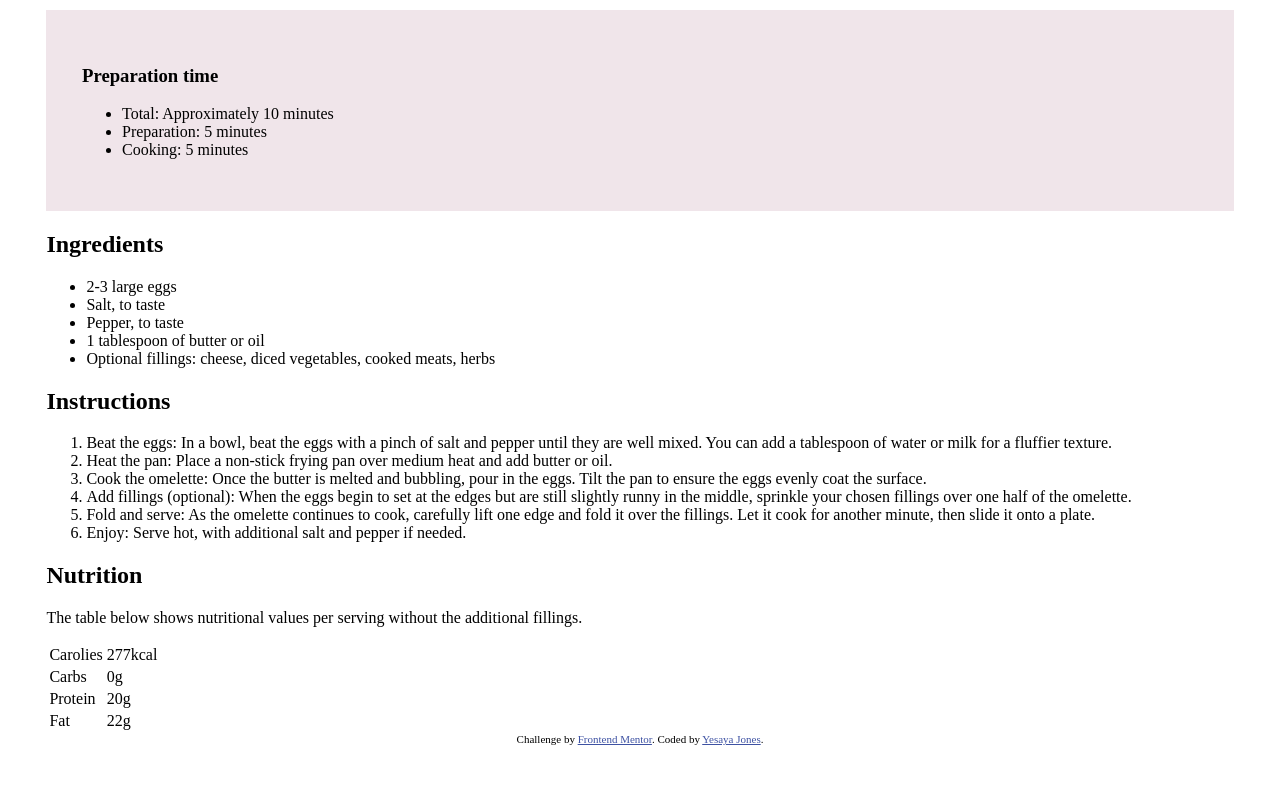
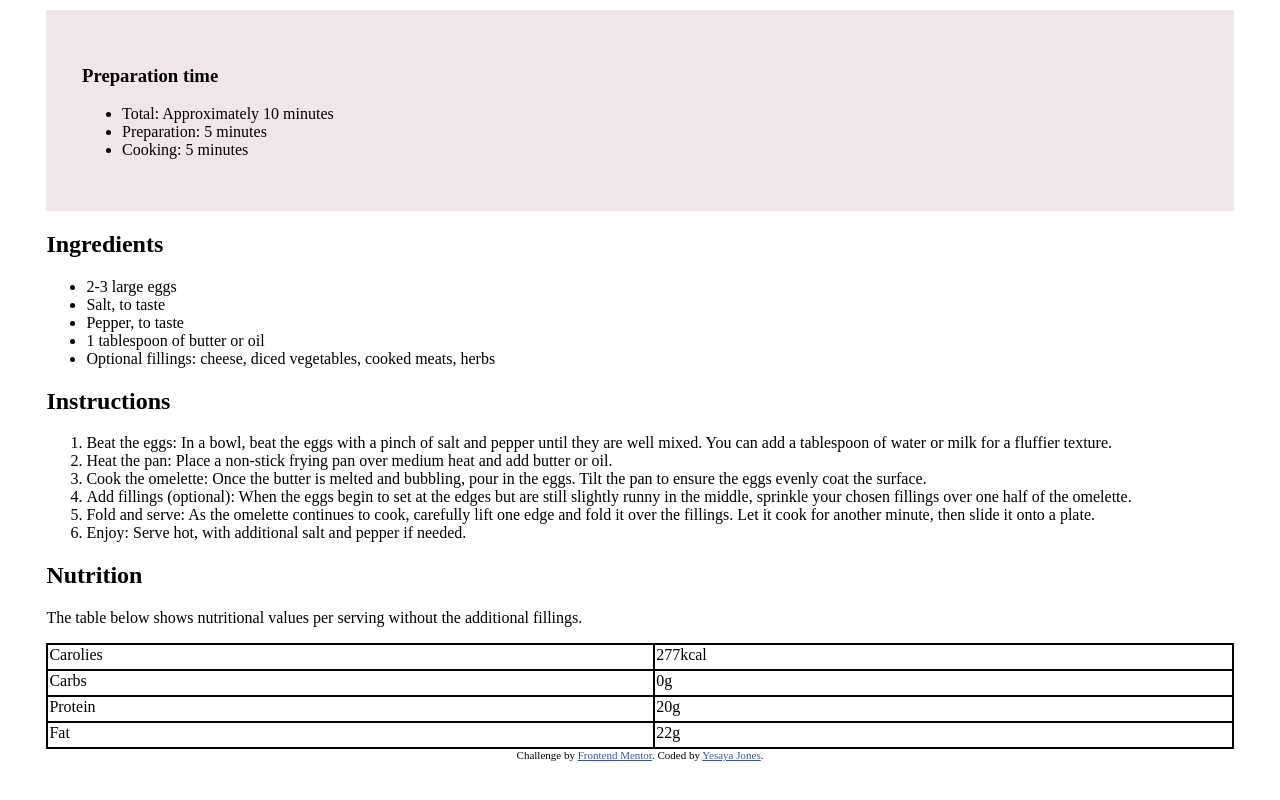
Before and after one commit to yesayajones/recipe, a plain HTML site: page index.html in a window 1280 px wide. Shown: the part 697-1497 px from the top of the page. Drawn offline with Linux system fonts and the light colour scheme.

Commit message:
style: Style the table using css

```diff
--- a/styles.css
+++ b/styles.css
@@ -8,9 +8,17 @@ img {
     border-radius: 2%;
 }
 
-td {
-    border-width: 5px;
+table {
+    width: 100%;
 }
+
+table, td {
+    border: 2px solid;
+    border-collapse: collapse;
+    padding-bottom: 5px;
+}
+
+
 
 .prep {
     padding: 3%;
```
